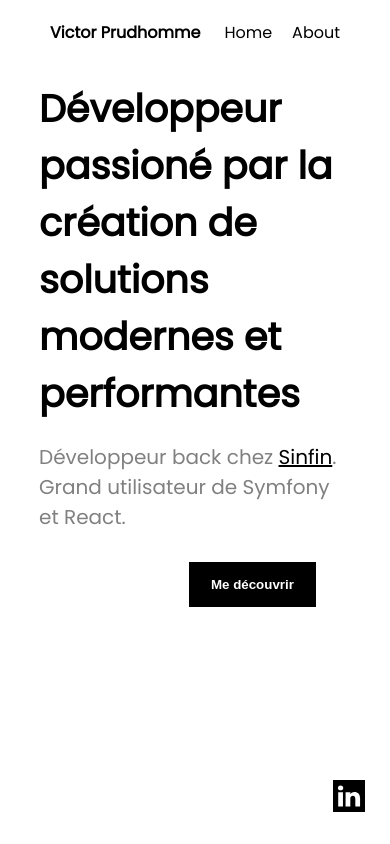
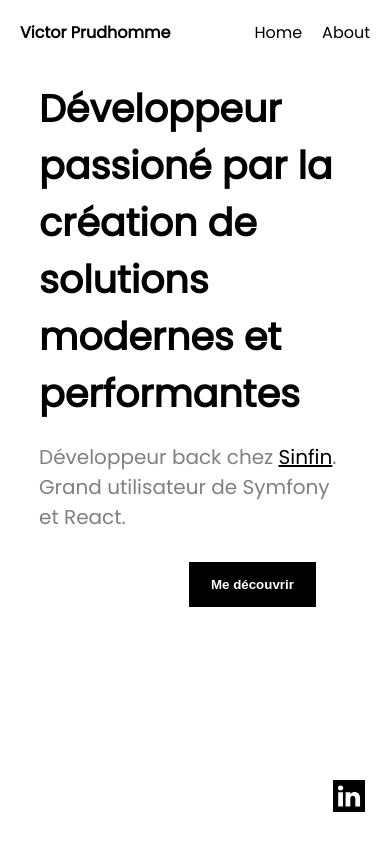
Before and after one commit to victor-prdh/portfolio, a Next.js app: page / in a window 390 px wide. Built offline with nearby package versions, Linux system fonts and the light colour scheme.

Commit message:
fix: header mobile

```diff
--- a/styles/header.module.css
+++ b/styles/header.module.css
@@ -21,3 +21,9 @@
   display: flex;
   gap: 20px;
 }
+
+@media screen and (max-width: 479px) {
+  .header {
+    padding: 20px 20px;
+  }
+}
```
